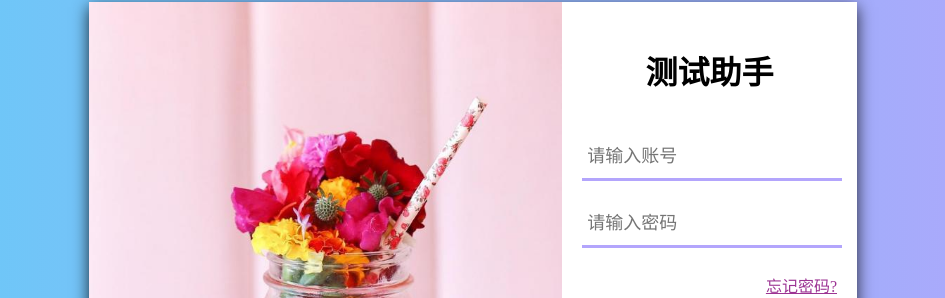
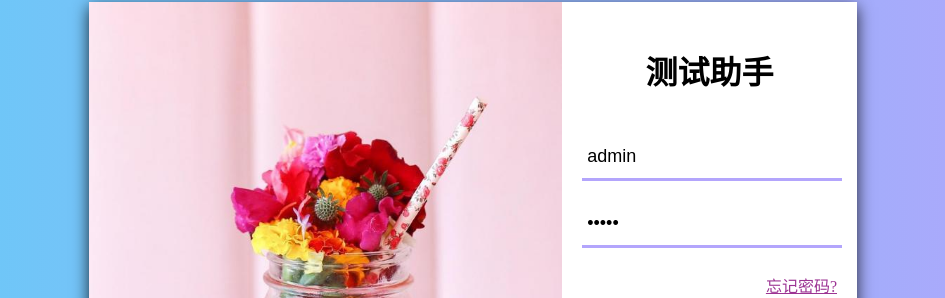
Before and after one commit to cream1997/TestHelper, a Vue app in the folder front-app/: page /#/login in a window 1280 px wide. Shown: the part 173-471 px from the top of the page, without its empty margins (167-1112 px from the left). Built offline with nearby package versions, Linux system fonts and the light colour scheme.

Commit message:
配置axios响应拦截器

```diff
--- a/front-app/src/axios/axios.ts
+++ b/front-app/src/axios/axios.ts
@@ -28,7 +28,7 @@ const axiosInstance = axios.create({
 
 // 配置拦截器
 // 添加请求拦截器
-axios.interceptors.request.use(config => {
+axiosInstance.interceptors.request.use(config => {
     // 在发送请求之前做些什么
     return config;
 }, function (error) {
@@ -37,10 +37,11 @@ axios.interceptors.request.use(config => {
 });
 
 // 添加响应拦截器
-axios.interceptors.response.use(response => {
+axiosInstance.interceptors.response.use(response => {
     // 2xx 范围内的状态码都会触发该函数。
     // 对响应数据做点什么
-    return response;
+    // 配置直接返回data数据，这样在接收回调处就不用显示.data了
+    return response.data;
 }, function (error) {
     // 超出 2xx 范围的状态码都会触发该函数。
     // 对响应错误做点什么
--- a/front-app/src/pages/Login.vue
+++ b/front-app/src/pages/Login.vue
@@ -6,8 +6,8 @@ import {ElMessage as Tip} from "element-plus";
 
 const router = useRouter();
 
-let username = ref();
-let password = ref();
+let username = ref("admin");
+let password = ref("admin");
 
 const account = defaultAccount();
 if (account) {
```
